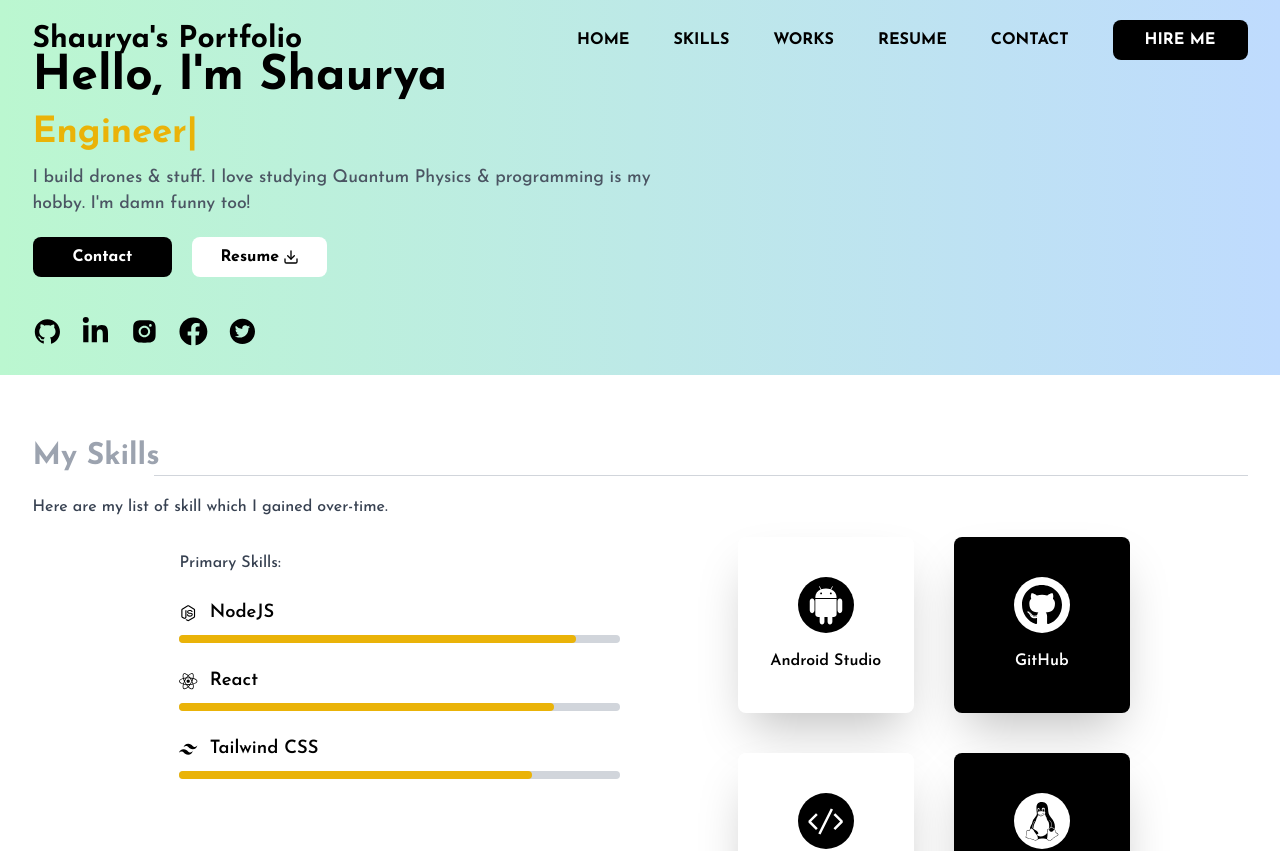
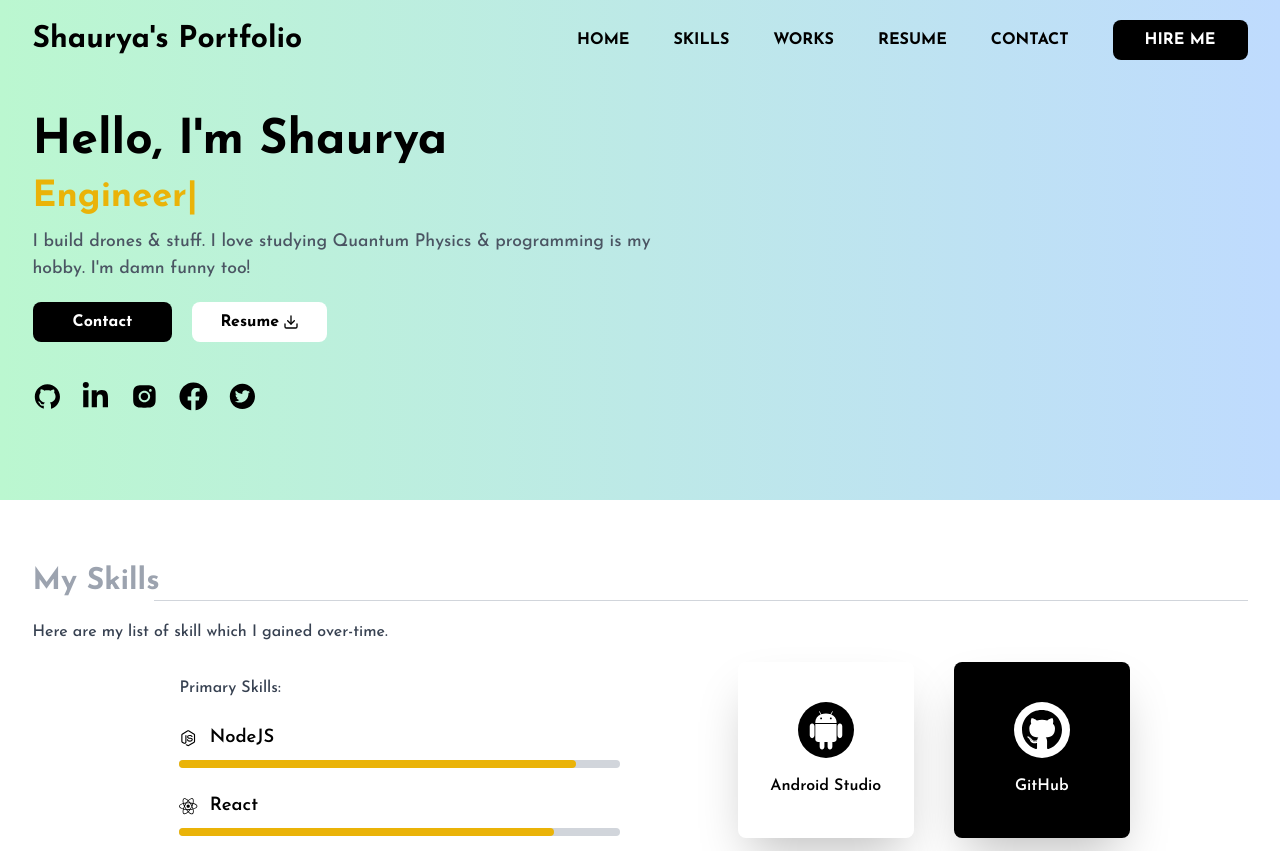
Before and after one commit to ShauryaKr/shaurya-portfolio-2, a React (Vite) app: page / in a window 1280 px wide. Shown: the top 851 px of the page. Built offline with nearby package versions, Linux system fonts and the light colour scheme.

Commit message:
Hero.jsx

```diff
--- a/src/components/hero/Hero.jsx
+++ b/src/components/hero/Hero.jsx
@@ -13,7 +13,7 @@ import resumePDF from "../../assets/Shaurya Kumar Resume 2024.pdf";
 const Hero = () => {
   return (
     <div id="home" className={` bg-gradient-to-r from-green-200 to-blue-200 `}>
-      <div className=" container mx-auto pt-2 h-[375px] md:h-[50vh] md:flex-col-reverse sm:h-[390px]  flex sm:flex-col-reverse sm:pt-0 ">
+      <div className=" container mx-auto pt-3 h-[500px] md:h-[70vh] md:flex-col-reverse sm:h-[530px]  flex sm:flex-col-reverse sm:pt-0 ">
         <div className=" left mt-4 md:mt-0 flex-1 flex flex-col justify-center gap-5 w-1/2 md:w-full md:py-2 sm:py-0">
           <div className="info w-fit flex flex-col items-start justify-center gap-3 sm:gap-2">
             <h2
```
